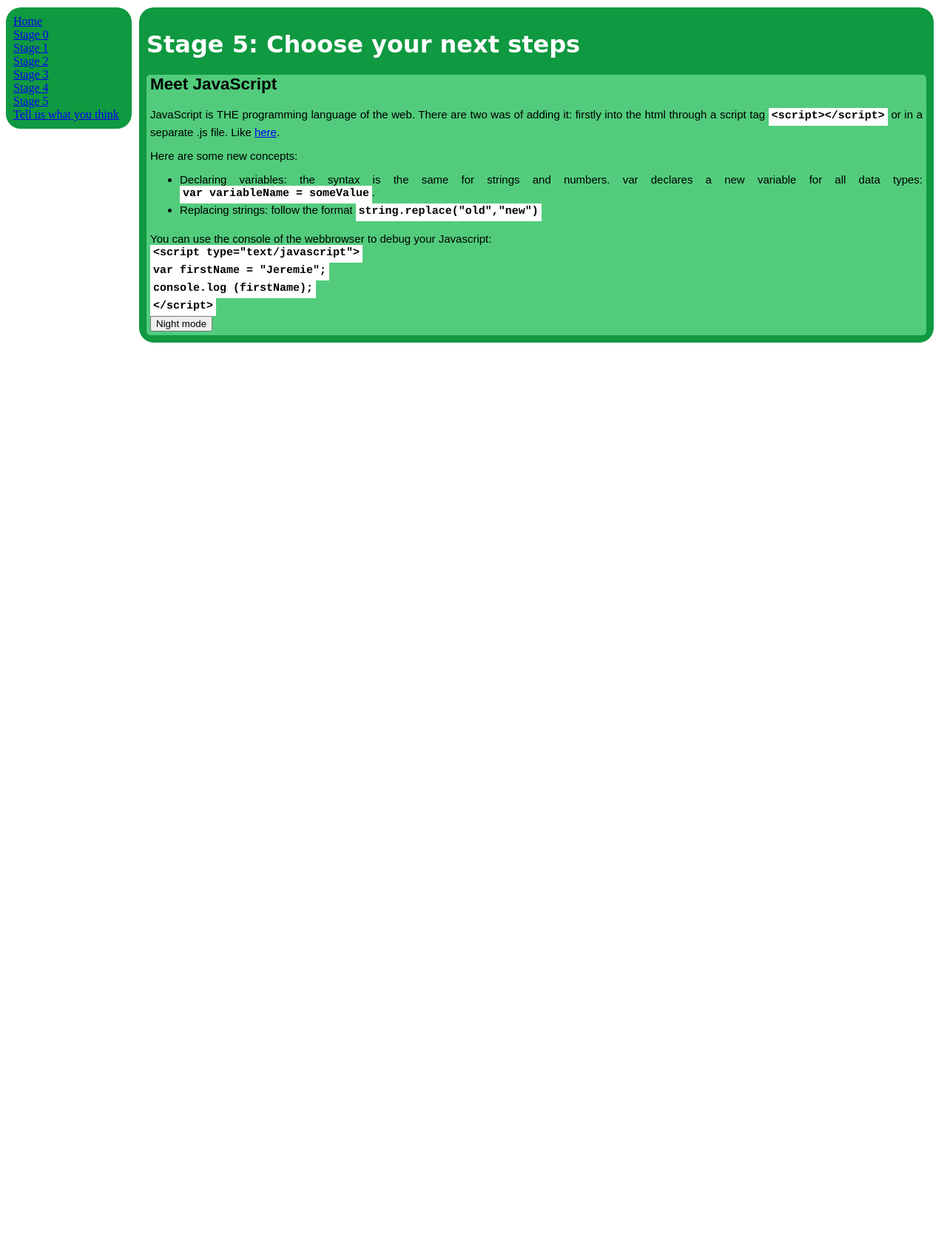
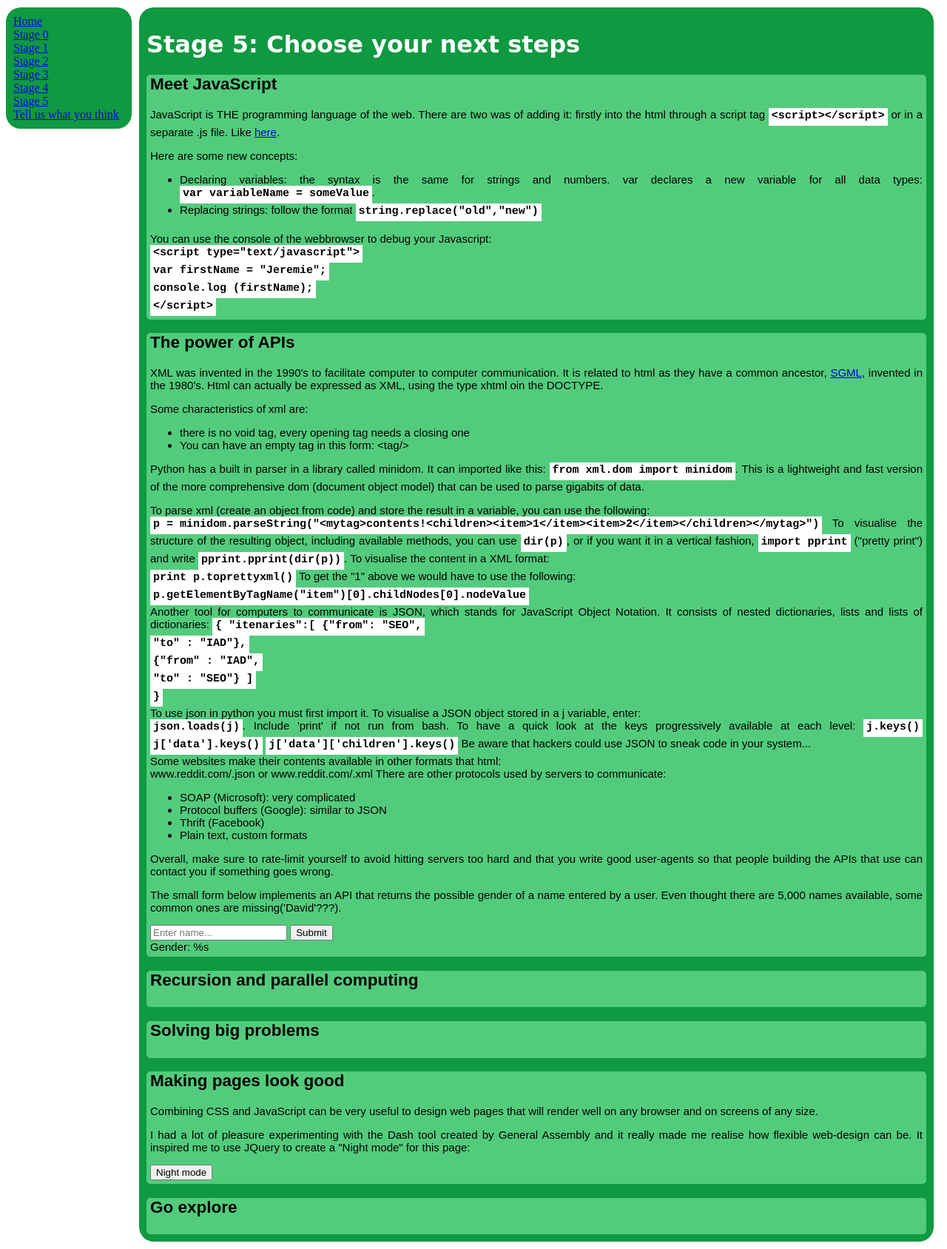
Before and after one commit to jeremief/jeremies-notes, a Python web app: template templates/stagefive.html in a window 1280 px wide. Shown: the whole page at 74% size. Before the commit the page ends 463 px from the top, so only its background shows below. Run offline with Jinja, Linux system fonts and the light colour scheme; the template is opened without the code that fills it, so the values that code supplies are empty; some libraries are stand-ins or nearby versions.

Commit message:
Creating form for API integration in stage 5

```diff
--- a/main.py
+++ b/main.py
@@ -91,6 +91,12 @@ class FivePage(Handler):
     def get(self):
         self.render("stagefive.html")
 
+    # These code snippets use an open-source library.
+    # response = unirest.get("https://detectgender.p.mashape.com/?name=Marilyn",
+    # headers={
+    # "X-Mashape-Key": "ZmWSQsa60mmshSp2UcSWFKcpABtpp1kCrGsjsnkLzWoiPU2x2E",
+    # "Accept": "application/json"})
+
 
 class Comment(ndb.Model):
     """A main model for representing an individual comment."""
--- a/static/stylesheets/notesstyle.css
+++ b/static/stylesheets/notesstyle.css
@@ -117,12 +117,19 @@ body {
 	background-color: black;
 }
 
+.nightmode-h2 {
+	padding: 0px;
+	margin-top: 5px;
+	margin-bottom: 20px;
+}
+
 .nightmode-stage {
 	background-color: black;
 	border-style: solid;
 	border-color: rgb(42, 192, 255);
 	border-width: 1px;
 	color: rgb(42, 192, 255);
+
 }
 
 .nightmode-topic {
@@ -131,10 +138,17 @@ body {
 	border-color: rgb(42, 192, 255);
 	border-width: 1px;
 	color: rgb(42, 192, 255);
+
+    margin-top: 23px;
+    margin-right: 0px;
+    line-height: 16px;
+
+
 }
 
 .nightmode-point {
 	color: rgb(42, 192, 255);
+    line-height: 10px;
 }
 
 .nightmode-code {
--- a/templates/jeremiesnotesbase.html
+++ b/templates/jeremiesnotesbase.html
@@ -25,6 +25,7 @@
         {% endblock %}
 
      <script>$("button").on("click", function() {$("body").toggleClass("nightmode-body");});</script>
+      <script>$("button").on("click", function() {$("h2").toggleClass("nightmode-h2");});</script>
      <script>$("button").on("click", function() {$(".stage").toggleClass("nightmode-stage");});</script>
      <script>$("button").on("click", function() {$(".topic").toggleClass("nightmode-topic");});</script>
      <script>$("button").on("click", function() {$(".menu").toggleClass("nightmode-menu");});</script>
--- a/templates/stagefive.html
+++ b/templates/stagefive.html
@@ -34,10 +34,112 @@
 					<span class = "code">&lt;/script&gt;</span><br>
 
 
-                    <button>Night mode</button>
+
 
             </div> <!--Closing tag topic-->
+
+            <div class = "topic">
+            <h2>The power of APIs</h2>
+            <p>XML was invented in the 1990's to facilitate computer to computer communication. It is related to html as they have a common ancestor, <a href="https://en.wikipedia.org/wiki/Standard_Generalized_Markup_Language">SGML</a>, invented in the 1980's. Html can actually be expressed as XML, using the type xhtml oin the DOCTYPE.</p>
+
+            <p>Some characteristics of xml are:</p>
+            <ul>
+                <li>there is no void tag, every opening tag needs a closing one</li>
+                <li>You can have an empty tag in this form: &lt;tag/&gt;</li>
+            </ul>
+
+            <p>Python has a built in parser in a library called minidom. It can imported like this: <span class="code">from xml.dom import minidom</span>. This is a lightweight and fast version of the more comprehensive dom (document object model) that can be used to parse gigabits of data.</p>
+
+            To parse xml (create an object from code) and store the result in a variable, you can use the following:
+            <br>
+            <span class = "code">p =  minidom.parseString("&lt;mytag&gt;contents!&lt;children&gt;&lt;item&gt;1&lt;/item&gt;&lt;item&gt;2&lt;/item&gt;&lt;/children&gt;&lt;/mytag&gt;")</span>
+
+            To visualise the structure of the resulting object, including available methods, you can use <span class="code">dir(p)</span>, or if you want it in a vertical fashion, <span class="code">import pprint</span> ("pretty print") and write <span class = "code">pprint.pprint(dir(p))</span>.
+
+            To visualise the content in a XML format: <br>
+            <span class = "code">print p.toprettyxml()</span>
+
+            To get the "1" above we would have to use the following:<br>
+            <span class = "code">p.getElementByTagName("item")[0].childNodes[0].nodeValue</span>
+
+            <br>
+
+            Another tool for computers to communicate is JSON, which stands for JavaScript Object Notation. It consists of nested dictionaries, lists and lists of dictionaries:
+
+            <span class = "code">{ "itenaries":[ {"from": "SEO",</span><br>
+            <span class = "code">                "to" : "IAD"},</span><br>
+            <span class = "code">                 {"from" : "IAD",</span><br>
+            <span class = "code">                 "to" : "SEO"} ]</span><br>
+            <span class = "code">}</span><br>
+
+            To use json in python you must first import it.
+            To visualise a JSON object stored in a j variable, enter: <br>
+            <span class = "code">json.loads(j)</span>. Include 'print' if not run from bash.
+            To have a quick look at the keys progressively available at each level:
+            <span class = "code">j.keys()</span>
+            <span class = "code">j['data'].keys()</span>
+            <span class = "code">j['data']['children'].keys()</span>
+            Be aware that hackers could use JSON to sneak code in your system...
+
+            <br>
+            Some websites make their contents available in other formats that html: <br>
+            www.reddit.com/.json or www.reddit.com/.xml
+
+            There are other protocols used by servers to communicate:
+            <ul>
+                <li>SOAP (Microsoft): very complicated</li>
+                <li>Protocol buffers (Google): similar to JSON</li>
+                <li>Thrift (Facebook)</li>
+                <li>Plain text, custom formats</li>
+            </ul>
+
+            <p>Overall, make sure to rate-limit yourself to avoid hitting servers too hard and that you write good user-agents so that people building the APIs that use can contact you if something goes wrong.</p>
+
+            <p>The small form below implements an API that returns the possible gender of a name entered by a user. Even thought there are 5,000 names available, some common ones are missing('David'???).</p>
+
+            <form>
+                <input type="Name" placeholder="Enter name...">
+                <input type="submit"> <br>
+                Gender: %s
+            </form>
+
+
+
+
+
+            </div> <!--Closing tag topic-->
+
+            <div class = "topic">
+            <h2>Recursion and parallel computing</h2>
+
+            </div> <!--Closing tag topic-->
+
+            <div class = "topic">
+            <h2>Solving big problems</h2>
+
+            </div> <!--Closing tag topic-->
+
+            <div class = "topic">
+            <h2>Making pages look good</h2>
+                <p>Combining CSS and JavaScript can be very useful to design web pages that will render well on any browser and on screens of any size.</p>
+                <p>I had a lot of pleasure experimenting with the Dash tool created by General Assembly and it really made me realise how flexible web-design can be. It inspired me to use JQuery to create a "Night mode" for this page: </p>
+
+            <button>Night mode</button>
+
+            </div> <!--Closing tag topic-->
+
+            <div class = "topic">
+            <h2>Go explore</h2>
+
+            </div> <!--Closing tag topic-->
+
+
         </div> <!--Closing tag stage-->
 
 
+
+
+
+
+
 {% endblock %}
```
